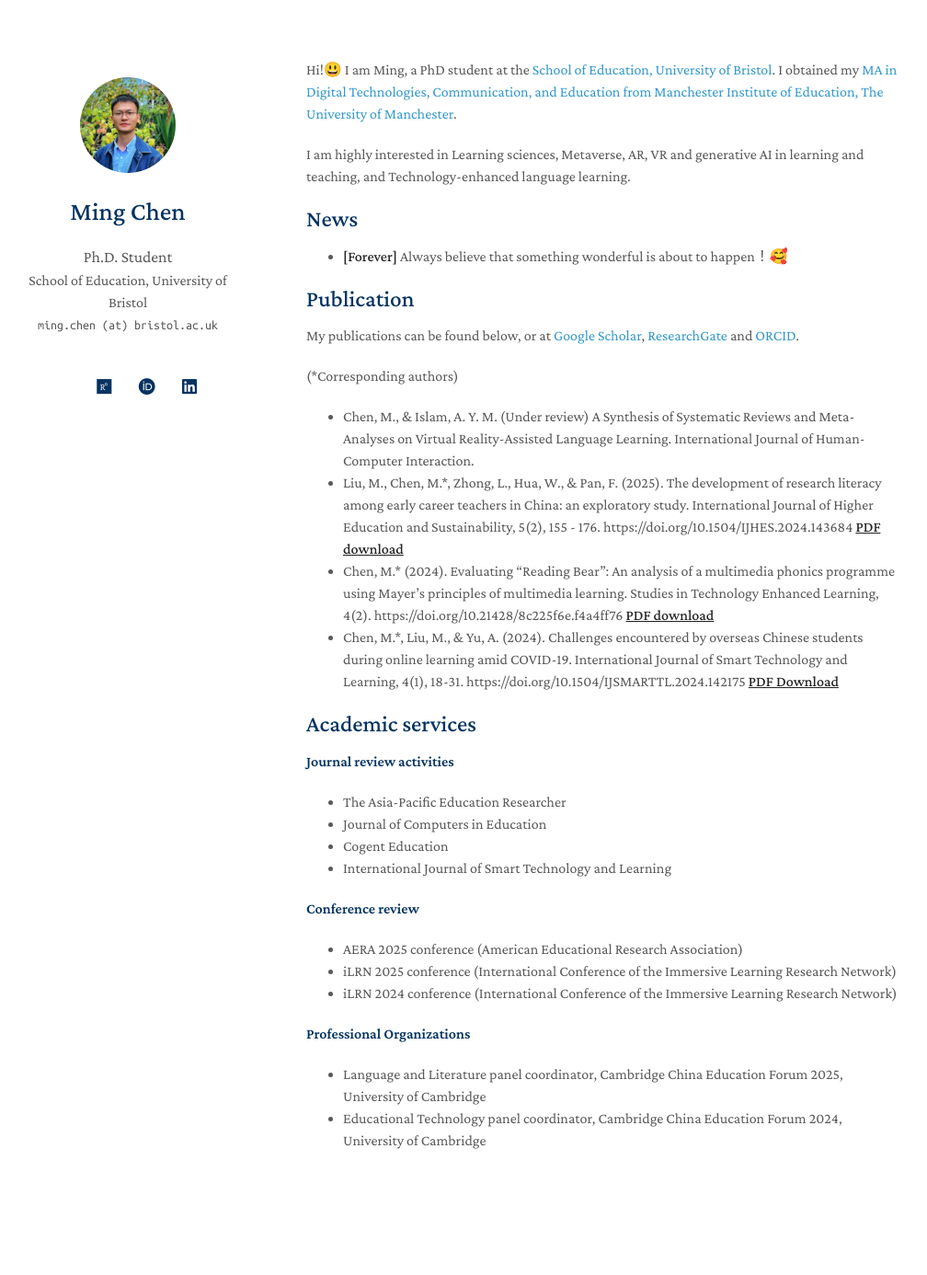
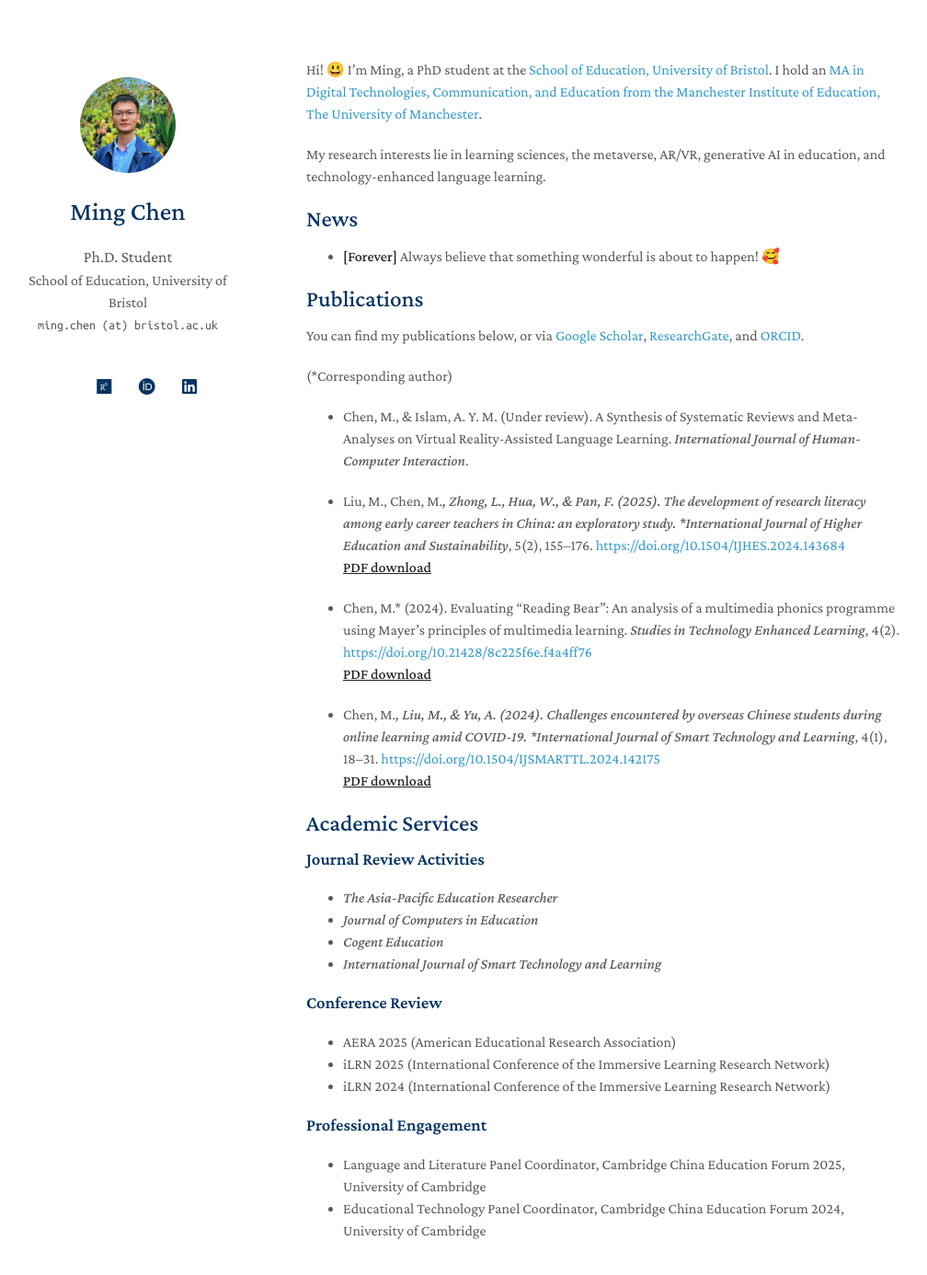
Before and after one commit to EricMingChen/EricMingChen.github.io, a Jekyll site: the page built from index.md, in a window 1280 px wide and 1400 px high. Shown: the top 1386 px of the window at 92% size, without its empty margins (137-1145 px from the left). Built offline with Jekyll 4.4.1, drawn with Linux system fonts in a browser that asks for light colours; a style sheet for code colours, icons or effects is not loaded.

Commit message:
Update index.md

```diff
--- a/index.md
+++ b/index.md
@@ -1,39 +1,44 @@
 ---
 layout: homepage
 ---
-Hi!😃 I am Ming, a PhD student at the [School of Education, University of Bristol](https://research-information.bris.ac.uk/en/persons/ming-chen). I obtained my [MA in Digital Technologies, Communication, and Education from Manchester Institute of Education, The University of Manchester](https://www.manchester.ac.uk/study/masters/courses/list/06954/ma-digital-technologies-communication-and-education/).
+Hi! 😃 I’m Ming, a PhD student at the [School of Education, University of Bristol](https://research-information.bris.ac.uk/en/persons/ming-chen). I hold an [MA in Digital Technologies, Communication, and Education from the Manchester Institute of Education, The University of Manchester](https://www.manchester.ac.uk/study/masters/courses/list/06954/ma-digital-technologies-communication-and-education/).
 
-I am highly interested in Learning sciences, Metaverse, AR, VR and generative AI in learning and teaching, and Technology-enhanced language learning.
+My research interests lie in learning sciences, the metaverse, AR/VR, generative AI in education, and technology-enhanced language learning.
 
 ## News
 
-- **[Forever]** Always believe that something wonderful is about to happen！🥰
+- **[Forever]** Always believe that something wonderful is about to happen! 🥰
 
-## Publication
-My publications can be found below, or at [Google Scholar](https://scholar.google.com/citations?user=bhmuN8YAAAAJ&hl=en), [ResearchGate](https://www.researchgate.net/profile/Ming-Chen-174) and [ORCID](https://orcid.org/0000-0003-4099-1606).
+## Publications
 
-(*Corresponding authors)
-- Chen, M., & Islam, A. Y. M. (Under review) A Synthesis of Systematic Reviews and Meta-Analyses on Virtual Reality-Assisted Language Learning. International Journal of Human-Computer Interaction.
-- Liu, M., Chen, M.*, Zhong, L., Hua, W., & Pan, F. (2025). The development of research literacy among early career teachers in China: an exploratory study. International Journal of Higher Education and Sustainability, 5(2), 155 - 176. https://doi.org/10.1504/IJHES.2024.143684
+You can find my publications below, or via [Google Scholar](https://scholar.google.com/citations?user=bhmuN8YAAAAJ&hl=en), [ResearchGate](https://www.researchgate.net/profile/Ming-Chen-174), and [ORCID](https://orcid.org/0000-0003-4099-1606).
+
+(*Corresponding author)
+
+- Chen, M., & Islam, A. Y. M. (Under review). A Synthesis of Systematic Reviews and Meta-Analyses on Virtual Reality-Assisted Language Learning. *International Journal of Human-Computer Interaction*.
+
+- Liu, M., Chen, M.*, Zhong, L., Hua, W., & Pan, F. (2025). The development of research literacy among early career teachers in China: an exploratory study. *International Journal of Higher Education and Sustainability*, 5(2), 155–176. [https://doi.org/10.1504/IJHES.2024.143684](https://doi.org/10.1504/IJHES.2024.143684)
 [**<ins>PDF download</ins>**](https://www.researchgate.net/publication/386127750_The_development_of_research_literacy_among_early_career_teachers_in_China_An_exploratory_study/link/6745f43a359dcb4d9d3ab10b/download?_tp=eyJjb250ZXh0Ijp7ImZpcnN0UGFnZSI6InByb2ZpbGUiLCJwYWdlIjoicHVibGljYXRpb24iLCJwcmV2aW91c1BhZ2UiOiJwcm9maWxlIn19)
-- Chen, M.* (2024). Evaluating “Reading Bear”: An analysis of a multimedia phonics programme using Mayer’s principles of multimedia learning. Studies in Technology Enhanced Learning, 4(2). https://doi.org/10.21428/8c225f6e.f4a4ff76 [**<ins>PDF download</ins>**](https://doi.org/10.21428/8c225f6e.f4a4ff76)
-- Chen, M.*, Liu, M., & Yu, A. (2024). Challenges encountered by overseas Chinese students during online learning amid COVID-19. International Journal of Smart Technology and Learning, 4(1), 18-31. https://doi.org/10.1504/IJSMARTTL.2024.142175
-[**<ins>PDF Download</ins>**](https://www.researchgate.net/publication/384865566_Challenges_encountered_by_overseas_Chinese_students_during_online_learning_amid_COVID-19/link/670d9175c100fa17c8ccd871/download?_tp=eyJjb250ZXh0Ijp7ImZpcnN0UGFnZSI6InByb2ZpbGUiLCJwYWdlIjoicHVibGljYXRpb24iLCJwcmV2aW91c1BhZ2UiOiJwcm9maWxlIn19)
 
-## Academic services
+- Chen, M.* (2024). Evaluating “Reading Bear”: An analysis of a multimedia phonics programme using Mayer’s principles of multimedia learning. *Studies in Technology Enhanced Learning*, 4(2). [https://doi.org/10.21428/8c225f6e.f4a4ff76](https://doi.org/10.21428/8c225f6e.f4a4ff76)
+[**<ins>PDF download</ins>**](https://doi.org/10.21428/8c225f6e.f4a4ff76)
 
-#### Journal review activities
+- Chen, M.*, Liu, M., & Yu, A. (2024). Challenges encountered by overseas Chinese students during online learning amid COVID-19. *International Journal of Smart Technology and Learning*, 4(1), 18–31. [https://doi.org/10.1504/IJSMARTTL.2024.142175](https://doi.org/10.1504/IJSMARTTL.2024.142175)
+[**<ins>PDF download</ins>**](https://www.researchgate.net/publication/384865566_Challenges_encountered_by_overseas_Chinese_students_during_online_learning_amid_COVID-19/link/670d9175c100fa17c8ccd871/download?_tp=eyJjb250ZXh0Ijp7ImZpcnN0UGFnZSI6InByb2ZpbGUiLCJwYWdlIjoicHVibGljYXRpb24iLCJwcmV2aW91c1BhZ2UiOiJwcm9maWxlIn19)
 
-- The Asia-Pacific Education Researcher
-- Journal of Computers in Education
-- Cogent Education
-- International Journal of Smart Technology and Learning
+## Academic Services
 
-#### Conference review
-- AERA 2025 conference (American Educational Research Association)
-- iLRN 2025 conference (International Conference of the Immersive Learning Research Network)
-- iLRN 2024 conference (International Conference of the Immersive Learning Research Network)
+### Journal Review Activities
+- *The Asia-Pacific Education Researcher*
+- *Journal of Computers in Education*
+- *Cogent Education*
+- *International Journal of Smart Technology and Learning*
 
-#### Professional Organizations
-- Language and Literature panel coordinator, Cambridge China Education Forum 2025, University of Cambridge
-- Educational Technology panel coordinator, Cambridge China Education Forum 2024, University of Cambridge
+### Conference Review
+- AERA 2025 (American Educational Research Association)
+- iLRN 2025 (International Conference of the Immersive Learning Research Network)
+- iLRN 2024 (International Conference of the Immersive Learning Research Network)
+
+### Professional Engagement
+- Language and Literature Panel Coordinator, Cambridge China Education Forum 2025, University of Cambridge
+- Educational Technology Panel Coordinator, Cambridge China Education Forum 2024, University of Cambridge
```
